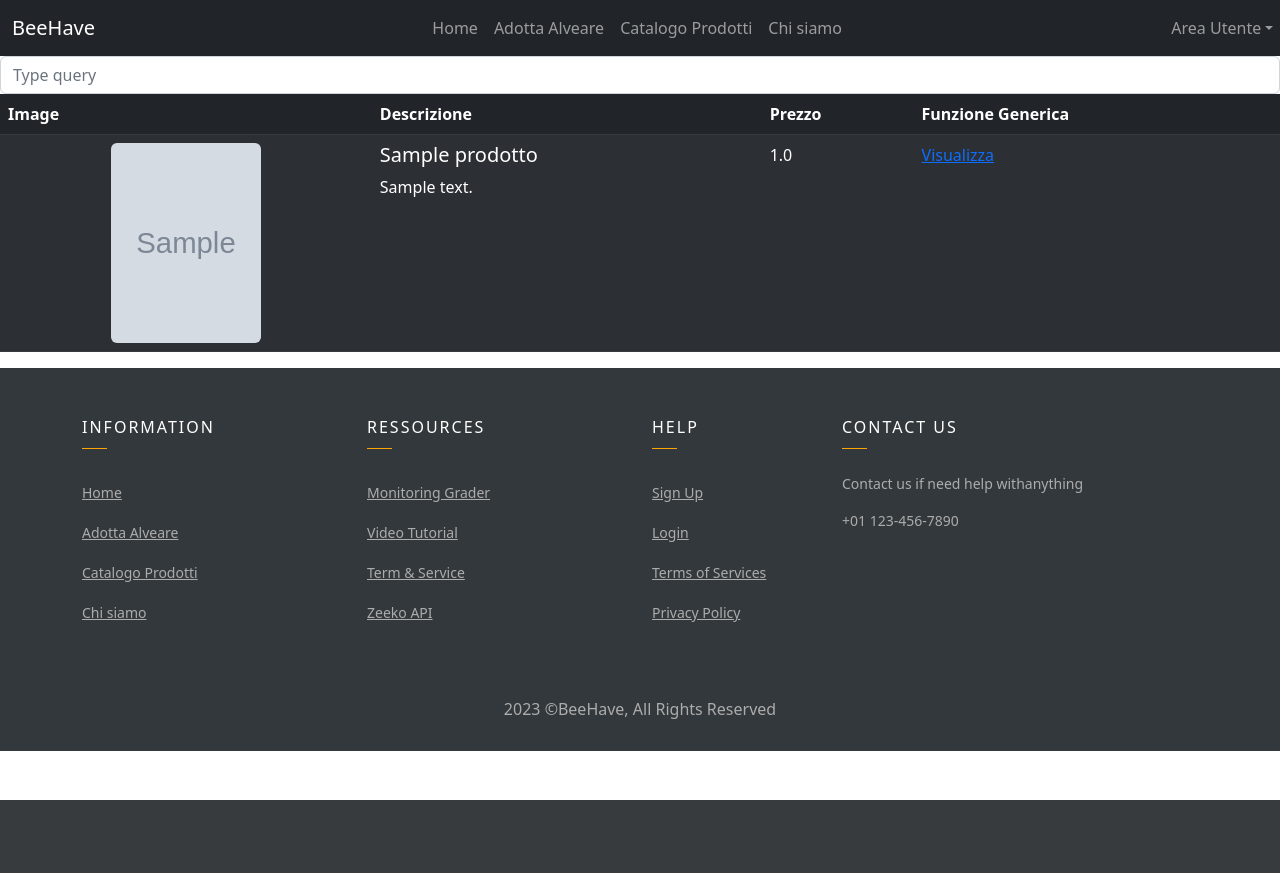
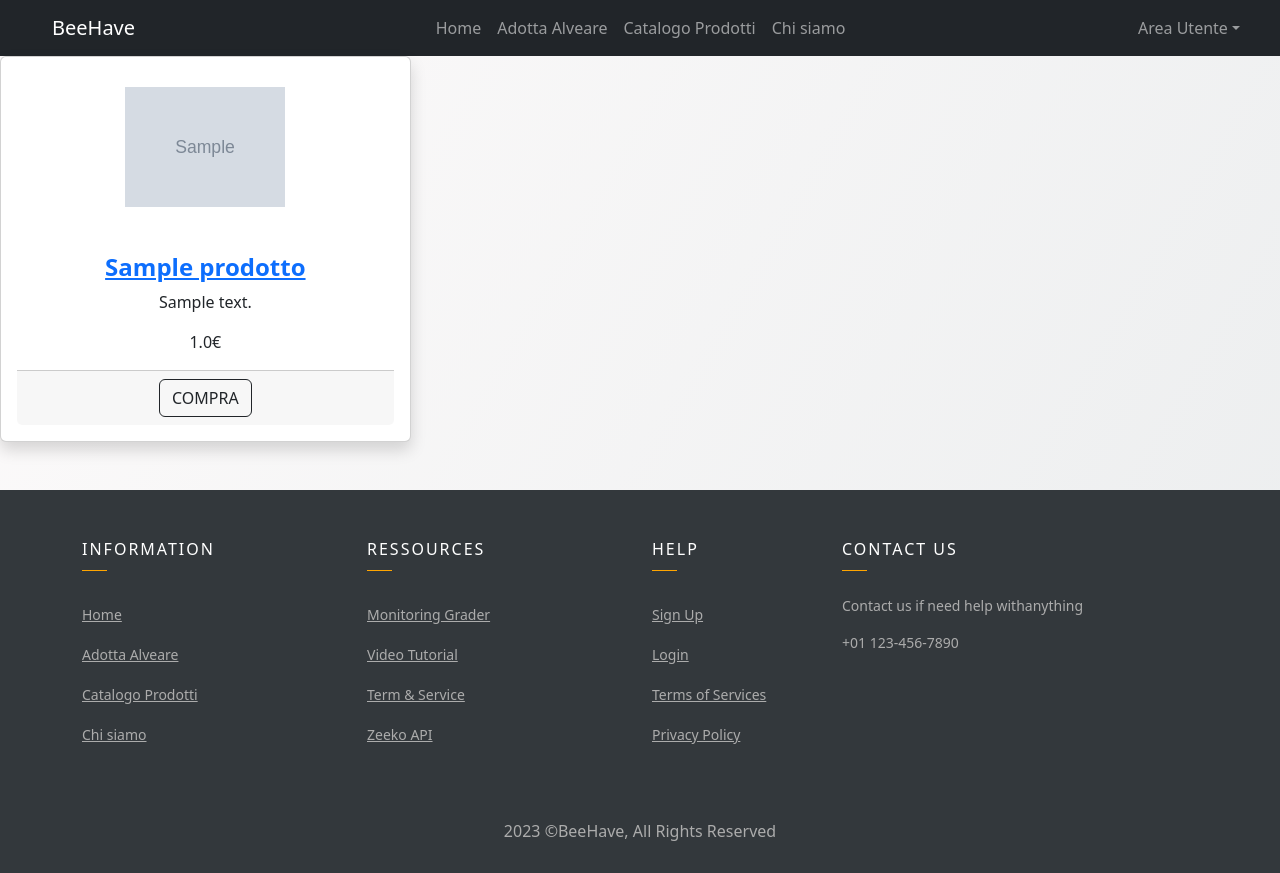
Before and after one commit to gianwario/BeeHave, a Flask app: page /catalogo_prod in a window 1280 px wide. Before the commit the page ends 800 px from the top, so only its background shows below. Run offline with Flask 2, Linux system fonts and the light colour scheme; tables that the repository leaves empty hold one stand-in row (values such as "Sample post"); grey boxes marked "Sample" are stand-in pictures; parts of the project's set-up code (start-up, migrations or seed data) failed here and were passed over; some web fonts are replaced.

Commit message:
fix gui product-cards

```diff
--- a/Website/flaskr/Routes.py
+++ b/Website/flaskr/Routes.py
@@ -46,7 +46,7 @@ def sigup_cl():  # typo, da cambiare
 
 @views.route('/registrazione_apicoltore')
 def sigup_ap():
-    if not current_user.is_authenticated :
+    if not current_user.is_authenticated:
         return render_template('registrazione_apicoltore.html')
     return home()
 
@@ -57,12 +57,6 @@ def area_personale():
     if session['isApicoltore']:
         return render_template('areapersonale.html')
     return render_template('area_personale_cliente.html')
-
-
-@views.route('/tester')
-def test_template():
-    alveari_disponibili = get_Alveari()
-    return render_template('test.html', alveari_disponibili=alveari_disponibili)
 
 
 @views.route('/catalogo_prod')
--- a/Website/flaskr/static/css/e-commerce_card.css
+++ b/Website/flaskr/static/css/e-commerce_card.css
@@ -225,9 +225,3 @@ h2 {
 .related h3 {
     font-weight: 900
 }
-
-footer {
-    background: #212529;
-    height: 80px;
-    color: #fff
-}
--- a/Website/flaskr/templates/catalogo_prodotti.html
+++ b/Website/flaskr/templates/catalogo_prodotti.html
@@ -1,39 +1,76 @@
 <!DOCTYPE html>
-<html lang="it">
+<html lang="en">
 <head>
+    <meta charset="UTF-8">
+    <title>Title</title>
+    <link rel="stylesheet" href="{{url_for('static', filename='css/e-commerce_card.css')}}">
     {% extends "base.html"%}
-    {% block title %}Catalogo{% endblock %}
+    {% block title %}Catalogo Prodotti{% endblock %}
 </head>
 <body>
+
 {% block content %}
-<div class="form-outline">
-    <input type="search" id="form1" class="form-control" placeholder="Type query" aria-label="Search"/>
+
+<!--For Page-->
+<div class="page">
+
+    <!--For Row containing all card-->
+    <div class="row">
+
+        {% for products in prods %}
+        {% if products.quantita>0 %}
+        <!--Card 1-->
+        <div class="col-md-4">
+            <div class="card card-cascade card-ecommerce wider shadow mb-5 ">
+
+                <!--Card image-->
+                <div class="view view-cascade overlay text-center">
+                    <img class="card-img-top" src="../static/images/{{products.img_path}}"
+                         alt="">
+                    <a>
+                        <div class="mask rgba-white-slight"></div>
+                    </a>
+                </div>
+
+
+                <!--Card Body-->
+                <div class="card-body card-body-cascade text-center">
+
+                    <!--Card Title-->
+                    <h4 class="card-title"><strong><a href="{{url_for('gv.info_articolo', prodotto_id=products.id)}}">{{products.nome}}</a></strong>
+                    </h4>
+
+                    <!-- Card Description-->
+                    <p class="card-text"> {{products.descrizione}}
+                    </p>
+
+
+                    <p class="price">{{products.prezzo}}€</p>
+
+                    <!--Card footer-->
+                    <div class="card-footer">
+                        <form action="/acquista_prodotto" method="post">
+                            <input
+                                    type="hidden"
+                                    name="quantita_prod"
+                                    min="1"
+                                    value="1"
+                                    max="{{products.quantita}}"
+                            />
+                            <button type="submit" value="acquista" class="btn btn-outline-dark">Compra</button>
+                        </form>
+                    </div>
+
+
+                </div>
+            </div>
+        </div>
+        {% endif %}
+        {% endfor %}
+
+    </div>
 </div>
-<table class="table table-striped table-dark">
-    <thead>
-    <tr>
-        <th scope="col">Image</th>
-        <th scope="col">Descrizione</th>
-        <th scope="col">Prezzo</th>
-        <th scope="col">Funzione Generica</th>
-    </tr>
-    </thead>
-    <tbody>
 
-    {% for products in prods %}
-    {% if products.quantita>0 %}
-    <tr>
-        <th scope="row"><img src="../static/images/{{products.img_path}}" class="rounded mx-auto d-block" width="150"
-                             height="200"></th>
-        <td><h5>{{products.nome}}</h5>{{products.descrizione}}</td>
-        <td>{{products.prezzo}}</td>
-        <td><a href="{{url_for('gv.info_articolo', prodotto_id=products.id)}}">Visualizza</a></td>
-    </tr>
-    {% else %}
-    {% endif %}
-    {% endfor %}
-    </tbody>
-</table>
 {% endblock %}
 </body>
 </html>
--- a/Website/flaskr/templates/creazione_area_assistenza.html
+++ b/Website/flaskr/templates/creazione_area_assistenza.html
@@ -1,7 +1,7 @@
 <!DOCTYPE html>
 <html lang="it">
     <head>
-        {% extends "base.html"%}
+        {% extends "base.html" %}
         {% block title %}Creazione Area Assistenza{% endblock %}
     </head>
     <body>
--- a/Website/flaskr/templates/informazioni_prodotto.html
+++ b/Website/flaskr/templates/informazioni_prodotto.html
@@ -1,10 +1,10 @@
 <!DOCTYPE html>
 <html lang="it">
 <head>
+
+    <link rel="stylesheet" href="{{url_for('static', filename='css/info_prod.css')}}">
     {% extends "base.html"%}
-    <link rel="stylesheet" href="{{url_for('static', filename='css/info_prod.css')}}">
-
-    {% block title %}Informazioni{% endblock %}
+    {% block title %}Informazioni Prodotto {% endblock %}
 </head>
 <body>
 {% block content %}
--- a/Website/flaskr/templates/registrazione_apicoltore.html
+++ b/Website/flaskr/templates/registrazione_apicoltore.html
@@ -4,7 +4,7 @@
         <meta charset="UTF-8">
      <meta name="viewport" content="width=device-width, initial-scale=1">
 {% extends "base.html"%}
- {% block title %}sigin{% endblock %}
+ {% block title %}Registrazione{% endblock %}
 
     </head>
     <body >
--- a/Website/flaskr/templates/registrazione_cliente.html
+++ b/Website/flaskr/templates/registrazione_cliente.html
@@ -3,7 +3,7 @@
 <head>
     <link rel="stylesheet" href="{{url_for('static', filename='css/registrazione_cl.css')}}">
     <script src="{{url_for('static', filename='js/registrazione_cl.js')}}"></script>
-    {% extends "base.html"%}
+    {% extends "base.html" %}
 </head>
 <body>
 {% block content %}
```
Also changed, not shown: Website/flaskr/templates/catalogo_alveari.html (+2 -42 lines), Website/flaskr/templates/test.html (deleted, +0 -36 lines).
